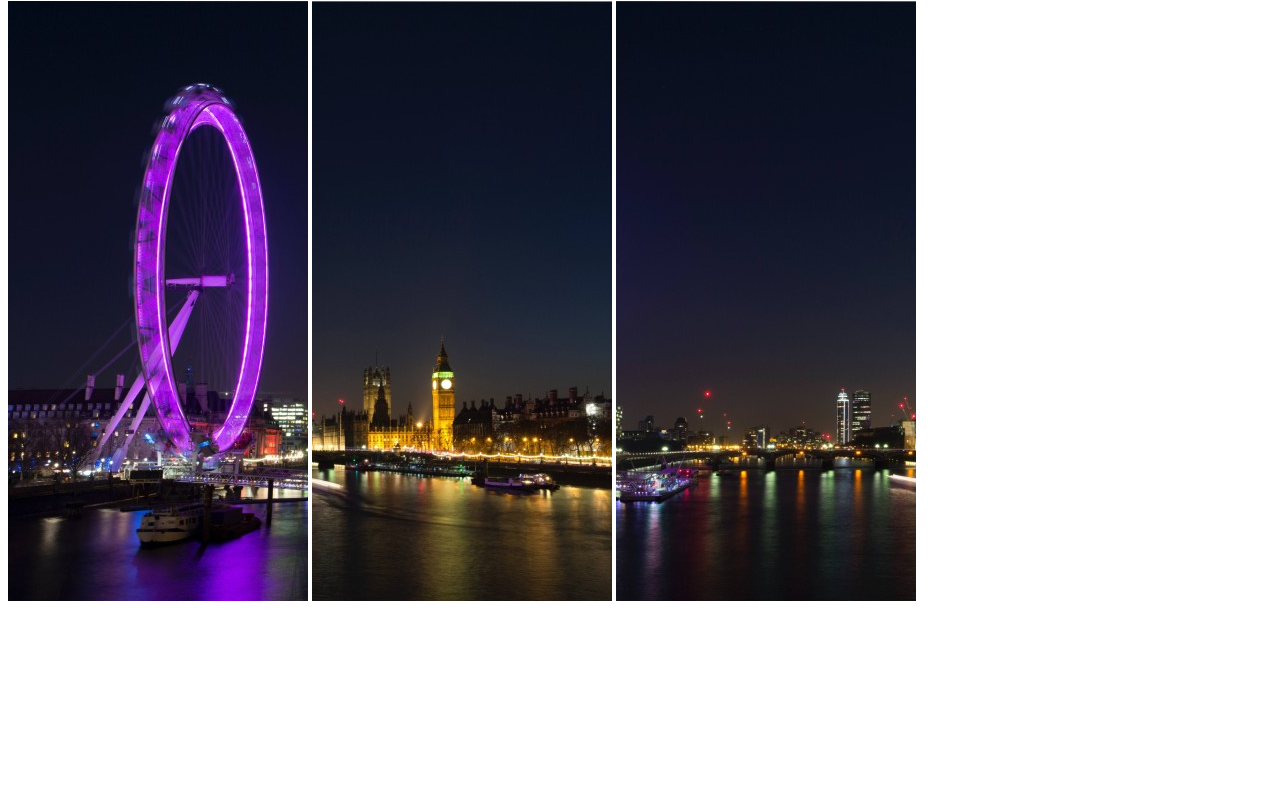
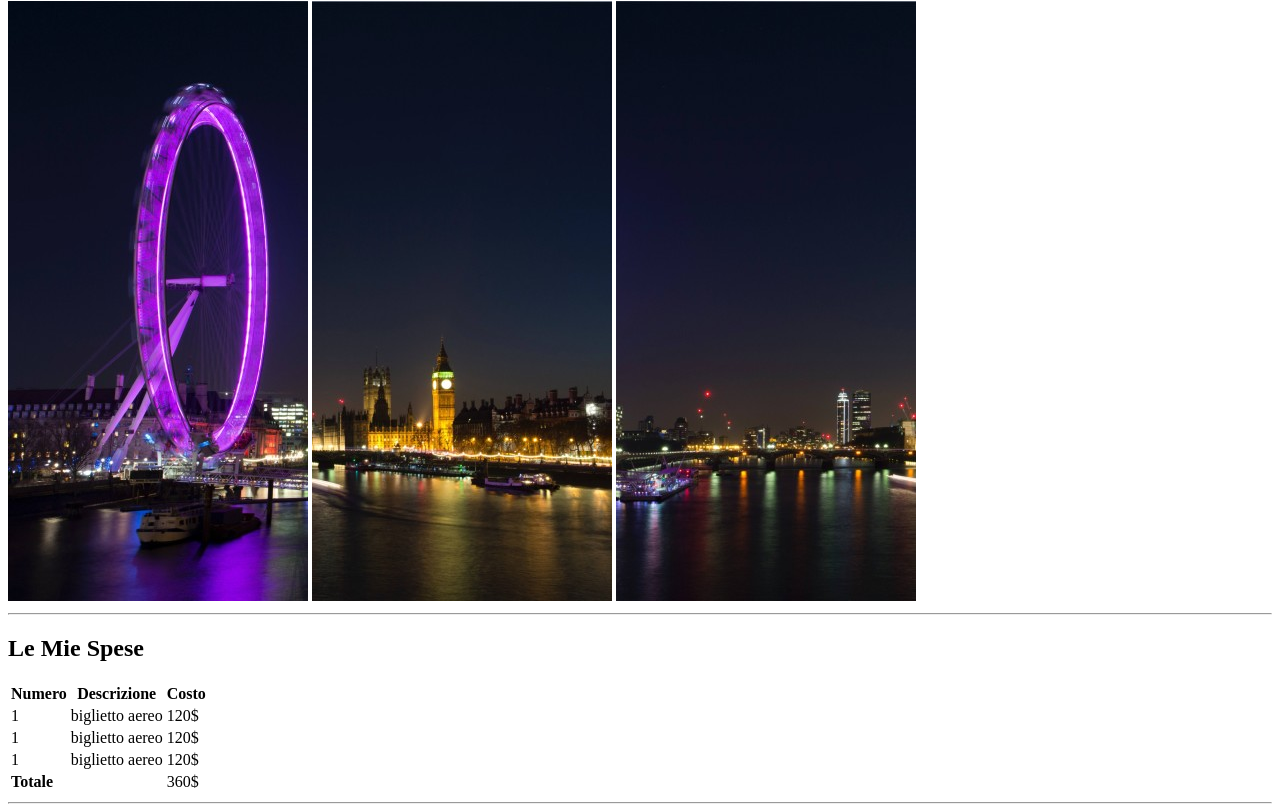
Before and after one commit to DanieleTuttolani/html-london-trip, a plain HTML site: page index.html in a window 1280 px wide. Shown: the part 79-891 px from the top of the page. Before the commit the page ends 800 px from the top, so only its background shows below. Drawn offline with Linux system fonts and the light colour scheme.

Commit message:
added table in main

```diff
--- a/index.html
+++ b/index.html
@@ -4,14 +4,50 @@
         <meta author="daniele-tuttolani">
         <meta description="racconto il mio viaggio a londra">
     </head>
+
     <body>
+
         <header>
             <h1>Il Mio Viaggio a Londra</h1>
         </header>
-       <main>
+
+        <main>
             <img src="img/londra3.jpg" alt="fotoN3">
             <img src="img/londra2.jpg" alt="fotoN2">
             <img src="img/londra1.jpg" alt="fotoN1">
-       </main>
+
+            <hr>
+
+            <h2>Le Mie Spese</h2>
+
+            <table>
+                <tr>
+                    <th>Numero</th>
+                    <th>Descrizione</th>
+                    <th>Costo</th>
+                </tr>
+                <tr>
+                    <td>1</td>
+                    <td>biglietto aereo</td>
+                    <td>120$</td>
+                </tr>
+                <tr>
+                    <td>1</td>
+                    <td>biglietto aereo</td>
+                    <td>120$</td>
+                </tr>
+                <tr>
+                    <td>1</td>
+                    <td>biglietto aereo</td>
+                    <td>120$</td>
+                </tr>
+                <tr>
+                    <td colspan="2"><strong>Totale</strong></td>
+                    <td>360$</td>
+                </tr>
+            </table>
+            <hr>
+
+        </main>
 
     </body>
```
